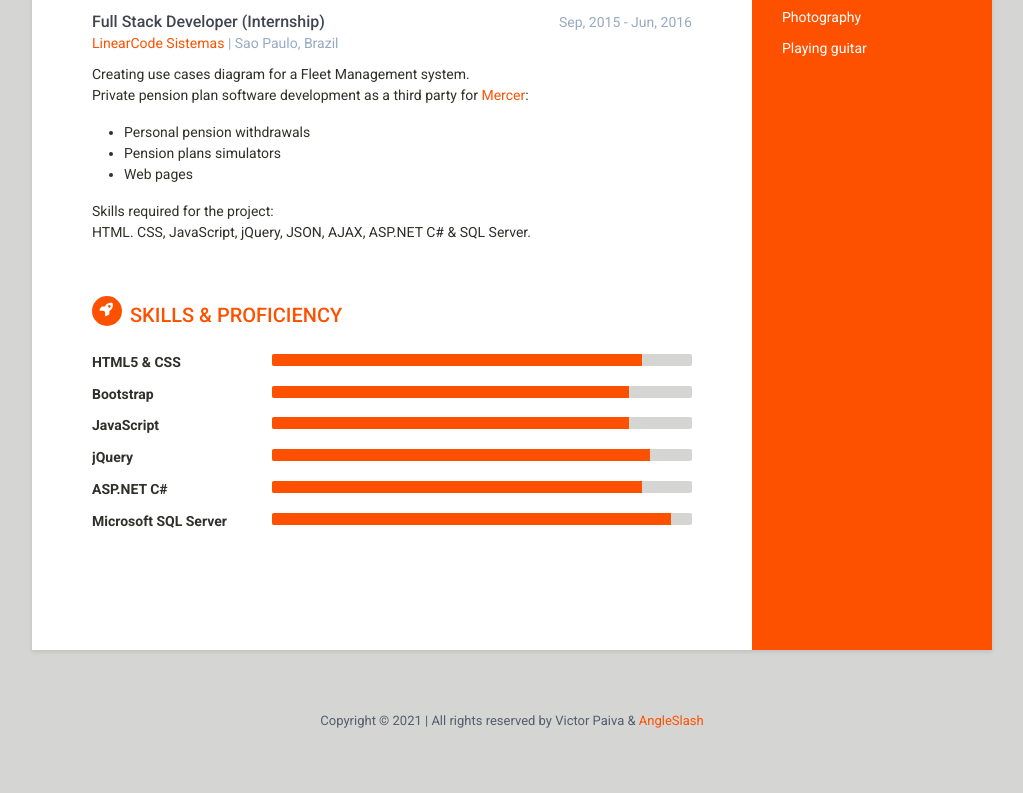
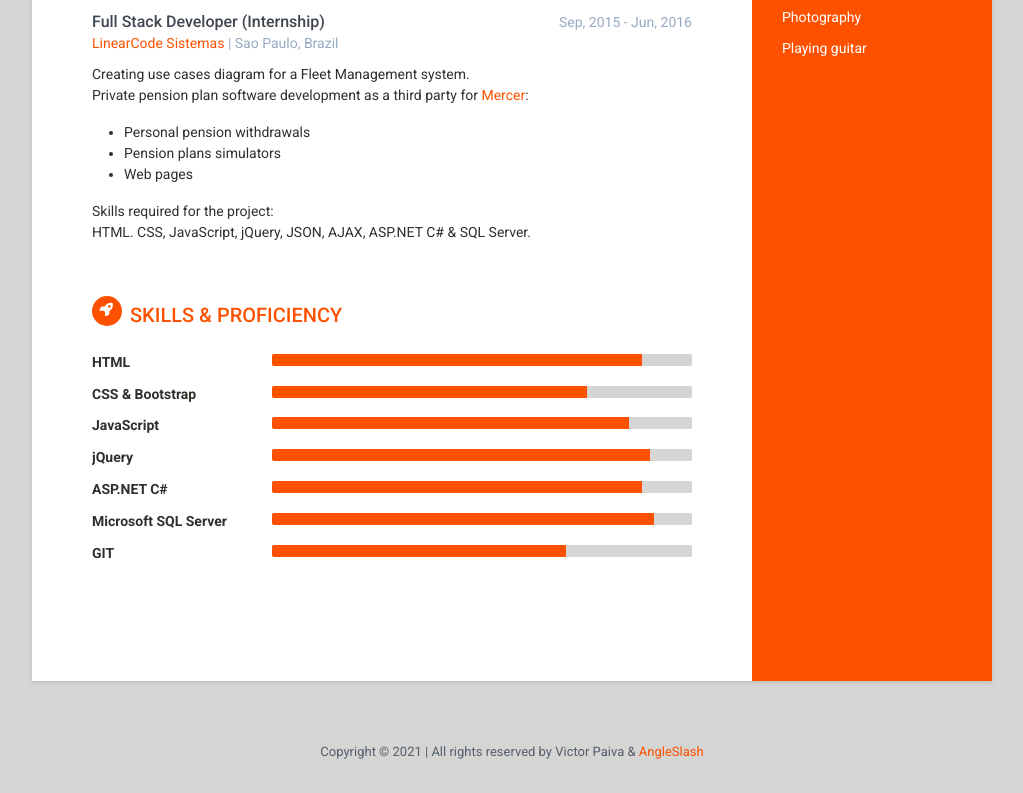
Before and after one commit to v1ctorpaiva/v1ctorpaiva.github.io, a plain HTML site: page index.html in a window 1280 px wide. Shown: the part 937-1730 px from the top of the page, without its empty margins (128-1151 px from the left). Before the commit the page ends 1698 px from the top, so only its background shows below. Drawn offline with Linux system fonts and the light colour scheme.

Commit message:
adding git to my skills

```diff
--- a/index.html
+++ b/index.html
@@ -42,7 +42,7 @@
                     <a class="webiste" href="https://www.angleslash.com" target="_blank"><i class="fas fa-globe"></i></a>
                     <a class="linkedin" href="https://www.linkedin.com/in/victorlemes" target="_blank"><i class="fab fa-linkedin-in"></i></a>
                     <a class="github" href="https://github.com/v1ctorpaiva" target="_blank"><i class="fab fa-github"></i></a>
-                    <a class="instagram" href="https://www.instagram.com/victor_lemes/" target="_blank"><i class="fab fa-instagram"></i></a>
+                    <a class="instagram" href="https://www.instagram.com/_u/victor_lemes/"><i class="fab fa-instagram"></i></a>
                 </div>
             </div>
 
@@ -189,15 +189,15 @@
                 <h2 class="section-title"><span class="icon-holder"><i class="fas fa-rocket"></i></span>Skills &amp; Proficiency</h2>
                 <div class="skillset">
                     <div class="item">
-                        <h3 class="level-title">HTML5 &amp; CSS</h3>
+                        <h3 class="level-title">HTML</h3>
                         <div class="progress level-bar">
 						    <div class="progress-bar theme-progress-bar" role="progressbar" style="width: 88%" aria-valuenow="88" aria-valuemin="0" aria-valuemax="100"></div>
 						</div>
                     </div>
                     <div class="item">
-                        <h3 class="level-title">Bootstrap</h3>
+                        <h3 class="level-title">CSS &amp; Bootstrap</h3>
                         <div class="progress level-bar">
-						    <div class="progress-bar theme-progress-bar" role="progressbar" style="width: 85%" aria-valuenow="85" aria-valuemin="0" aria-valuemax="100"></div>
+						    <div class="progress-bar theme-progress-bar" role="progressbar" style="width: 75%" aria-valuenow="75" aria-valuemin="0" aria-valuemax="100"></div>
 						</div>
                     </div>
                     <div class="item">
@@ -224,7 +224,14 @@
                     <div class="item">
                         <h3 class="level-title">Microsoft SQL Server</h3>
                         <div class="progress level-bar">
-						    <div class="progress-bar theme-progress-bar" role="progressbar" style="width: 95%" aria-valuenow="95" aria-valuemin="0" aria-valuemax="100"></div>
+						    <div class="progress-bar theme-progress-bar" role="progressbar" style="width: 91%" aria-valuenow="91" aria-valuemin="0" aria-valuemax="100"></div>
+						</div>
+                    </div>
+
+                    <div class="item">
+                        <h3 class="level-title">GIT</h3>
+                        <div class="progress level-bar">
+						    <div class="progress-bar theme-progress-bar" role="progressbar" style="width: 70%" aria-valuenow="70" aria-valuemin="0" aria-valuemax="100"></div>
 						</div>
                     </div>
                 </div>
```
